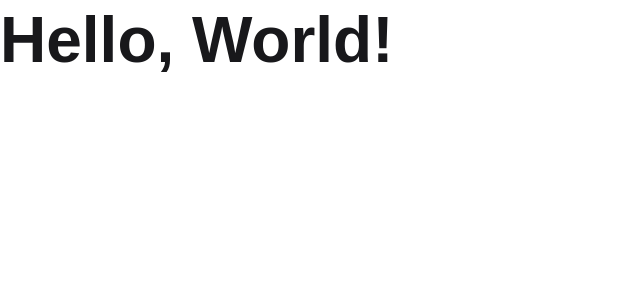
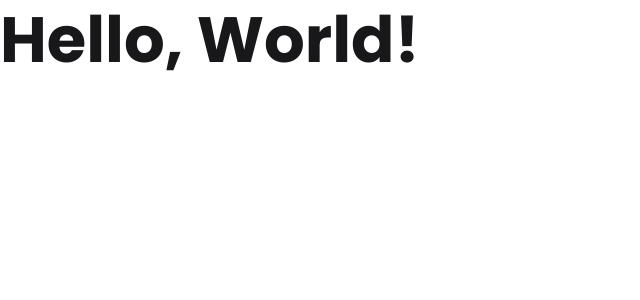
Before and after one commit to mmcode9407/build-track, a React (Vite) app: page / in a window 1280 px wide. Shown: the top 300 px of the page, without its empty margins (0-640 px from the left). Built offline with nearby package versions, Linux system fonts and the light colour scheme.

Commit message:
fix: move fonts import and reduce them; install modern-normalize; use $ with style props; rename typography component

```diff
--- a/index.html
+++ b/index.html
@@ -4,6 +4,12 @@
     <meta charset="UTF-8" />
     <meta name="viewport" content="width=device-width, initial-scale=1.0" />
     <title>BuildTrack</title>
+    <link rel="preconnect" href="https://fonts.googleapis.com" />
+    <link rel="preconnect" href="https://fonts.gstatic.com" crossorigin />
+    <link
+      href="https://fonts.googleapis.com/css2?family=Poppins:ital,wght@0,400;0,600;0,700;1,400;1,600;1,700;&display=swap"
+      rel="stylesheet" />
+    <link rel="stylesheet" href="node_modules/modern-normalize/modern-normalize.css" />
   </head>
   <body>
     <div id="root"></div>
--- a/package.json
+++ b/package.json
@@ -10,6 +10,7 @@
     "preview": "vite preview"
   },
   "dependencies": {
+    "modern-normalize": "^3.0.1",
     "react": "^19.0.0",
     "react-dom": "^19.0.0",
     "styled-components": "^6.1.15"
--- a/src/App.tsx
+++ b/src/App.tsx
@@ -1,6 +1,6 @@
 import { ThemeProvider } from "styled-components";
 
-import { Typography } from "./components/ui/typography";
+import { Typography } from "./components/ui/Typography/Typography";
 import { GlobalStyles } from "./styles/globalStyles";
 import { theme } from "./styles/theme";
 
--- a/src/components/ui/typography/styled.ts
+++ b/src/components/ui/Typography/Typography.styled.ts
@@ -26,8 +26,8 @@ export type TypographyVariants =
   | "overline";
 
 type StyledTypographyProps = {
-  variant: TypographyVariants;
-  color?: keyof Colors;
+  $variant: TypographyVariants;
+  $color?: keyof Colors;
 };
 
 export const typographyStyles: Record<TypographyVariants, VariantStyle> = {
@@ -52,8 +52,8 @@ export const typographyStyles: Record<TypographyVariants, VariantStyle> = {
   },
 };
 
-const getTypographyStyles = (styles: typeof typographyStyles, variant: TypographyVariants) => {
-  const { size, weight, lineHeight, textTransform } = styles[variant];
+const getTypographyStyles = (styles: typeof typographyStyles, $variant: TypographyVariants) => {
+  const { size, weight, lineHeight, textTransform } = styles[$variant];
 
   return css`
     font-size: ${({ theme }) => theme.fontSize[size]};
@@ -64,6 +64,6 @@ const getTypographyStyles = (styles: typeof typographyStyles, variant: Typograph
 };
 
 export const StyledTypography = styled.p<StyledTypographyProps>`
-  ${({ variant }) => getTypographyStyles(typographyStyles, variant)};
-  color: ${({ theme, color }) => (color ? theme.colors[color] : theme.colors.primary)};
+  ${({ $variant }) => getTypographyStyles(typographyStyles, $variant)};
+  color: ${({ theme, $color }) => ($color ? theme.colors[$color] : theme.colors.primary)};
 `;
--- a/src/components/ui/typography/index.tsx
+++ b/src/components/ui/Typography/Typography.tsx
@@ -1,7 +1,7 @@
 import type { ReactNode } from "react";
 import type { Colors } from "styled-components";
 
-import * as S from "./styled";
+import * as S from "./Typography.styled";
 
 type TypographyProps = {
   variant?: S.TypographyVariants;
@@ -13,7 +13,7 @@ const Typography = ({ variant = "body-1", color = "primary", children }: Typogra
   const Tag = S.typographyStyles[variant].tag;
 
   return (
-    <S.StyledTypography as={Tag} variant={variant} color={color}>
+    <S.StyledTypography as={Tag} $variant={variant} $color={color}>
       {children}
     </S.StyledTypography>
   );
--- a/src/main.tsx
+++ b/src/main.tsx
@@ -1,5 +1,3 @@
-import "./index.css";
-
 import { StrictMode } from "react";
 import { createRoot } from "react-dom/client";
 
--- a/src/styles/globalStyles.ts
+++ b/src/styles/globalStyles.ts
@@ -1,12 +1,9 @@
 import { createGlobalStyle } from "styled-components";
 
 export const GlobalStyles = createGlobalStyle`
-@import url('https://fonts.googleapis.com/css2?family=Poppins:ital,wght@0,100;0,200;0,300;0,400;0,500;0,600;0,700;0,800;0,900;1,100;1,200;1,300;1,400;1,500;1,600;1,700;1,800;1,900&display=swap');
-
   * {
-    box-sizing: border-box;
-    padding:0;
-    margin:0;
+    padding: 0;
+    margin: 0;
     font-family: 'Poppins', sans-serif;
   }
 
@@ -21,5 +18,4 @@ button {
   ul {
     list-style: none;
   }
-
 `;
```
Also changed, not shown: 1 other file (tests, documents, lock files or other folders). Lines whose indentation alone changed are shown as unchanged.
